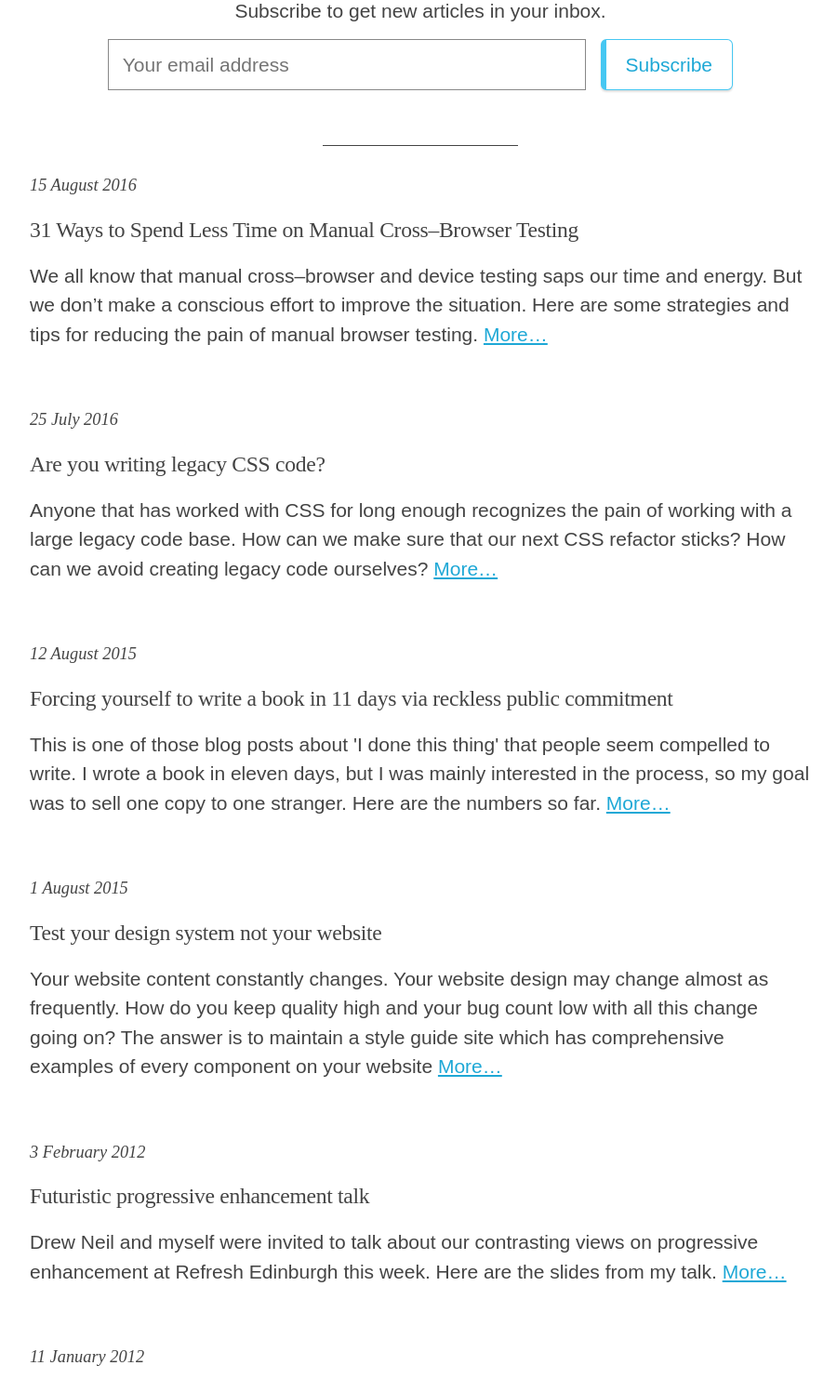
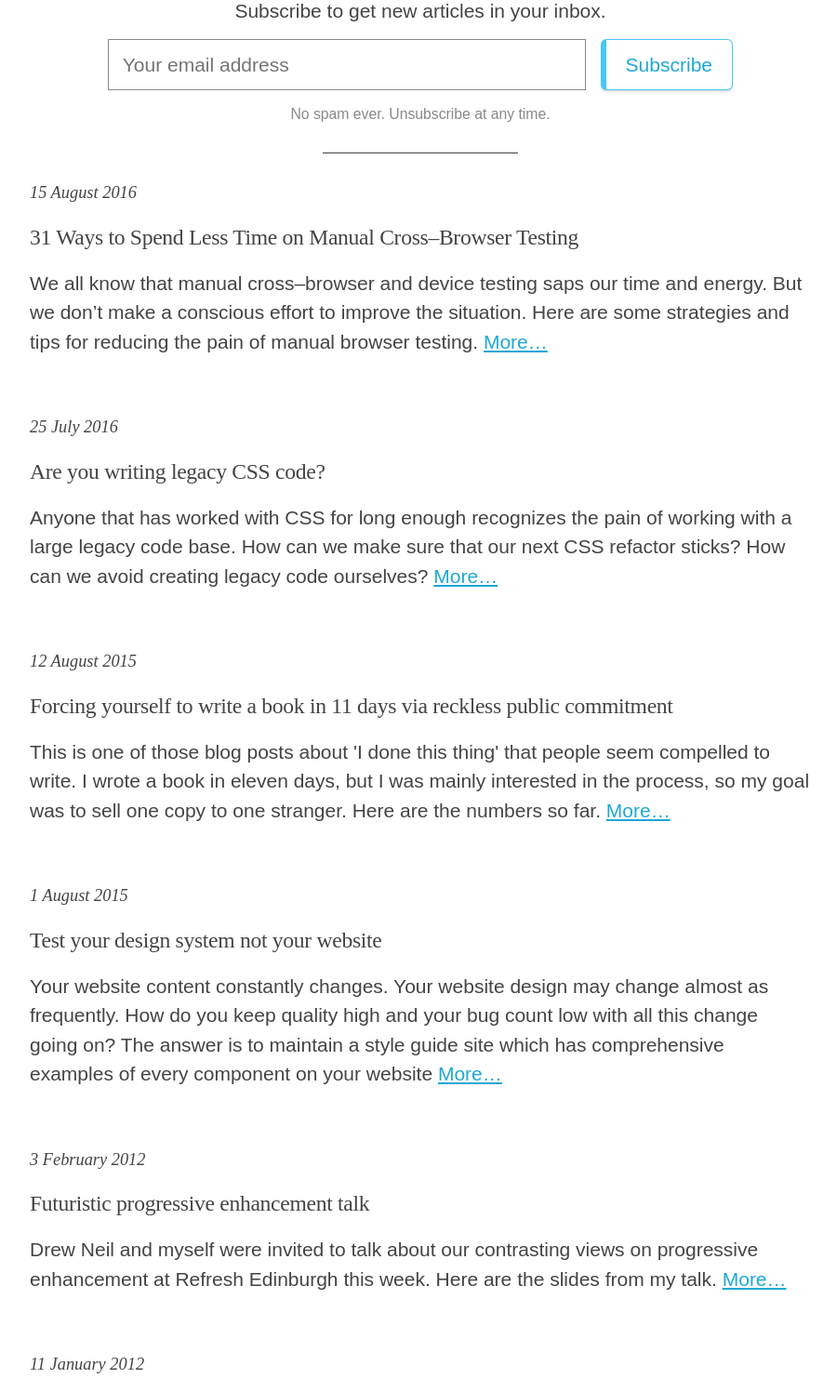
Before and after one commit to froots/froots.github.io, a Jekyll site: the page built from index.html, in a window 1280 px wide, cut to the strip 391-1888 px from the top of the page. Shown: the whole strip at 93% size, without its empty margins (188-1088 px from the left). Built offline with Jekyll 4.4.1, drawn with Linux system fonts in a browser that asks for light colours.

Commit message:
Add promise to articles index opt-in

```diff
--- a/_includes/convertkit/article-index.html
+++ b/_includes/convertkit/article-index.html
@@ -27,5 +27,9 @@
         </button>
       </div>
     </div>
+
+    <div class="optin--mini__promise">
+      <p>No spam ever. Unsubscribe at any time.</p>
+    </div>
   </form>
 </div>
--- a/_sass/main/_optin.scss
+++ b/_sass/main/_optin.scss
@@ -125,3 +125,11 @@ input.optin__input {
     // padding-left: $page-gutter/2;
   }
 }
+
+.optin--mini__promise > p {
+  color: $color-light-text;
+  font-size: .75rem;
+  margin-bottom: 0;
+  margin-top: -.75rem;
+  text-align: center;
+}
```
